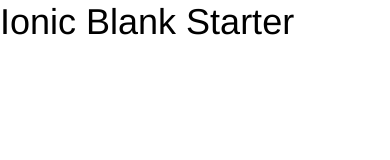
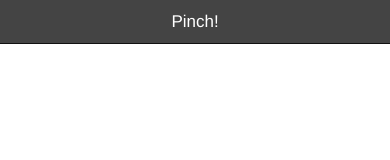
Before and after one commit to dkim6002/pinchify, a website: page www/index.html in a window 390 px wide. Drawn offline with Linux system fonts and the light colour scheme; some packages are replaced by stand-ins of ours; files that its build step writes are made by us from their sources; files whose address does not match are found by name.

Commit message:
added header and input form

```diff
--- a/www/index.html
+++ b/www/index.html
@@ -15,20 +15,29 @@
     <!-- ionic/angularjs js -->
     <script src="lib/ionic/js/ionic.bundle.js"></script>
 
+    <script src="js/app.js"></script>
+
     <!-- cordova script (this will be a 404 during development) -->
     <script src="cordova.js"></script>
 
     <!-- your app's js -->
-    <script src="js/app.js"></script>
+
   </head>
-  <body ng-app="starter">
+  <body>
+    <div ng-app="pincher">
 
-    <ion-pane>
-      <ion-header-bar class="bar-stable">
-        <h1 class="title">Ionic Blank Starter</h1>
+      <ion-header-bar class="bar bar-header bar-dark">
+        <h1 class="title">Pinch!</h1>
       </ion-header-bar>
-      <ion-content>
-      </ion-content>
-    </ion-pane>
+
+    <ion-content >
+      <label class="item item-input" id="pinch-input">
+        <i class="icon ion-search placeholder-icon"></i>
+        <input type="text" placeholder="Enter a pinch">
+      </label>
+    </ion-content>
+
+    </div>
+
   </body>
 </html>
--- a/www/js/app.js
+++ b/www/js/app.js
@@ -3,7 +3,7 @@
 // angular.module is a global place for creating, registering and retrieving Angular modules
 // 'starter' is the name of this angular module example (also set in a <body> attribute in index.html)
 // the 2nd parameter is an array of 'requires'
-angular.module('starter', ['ionic'])
+angular.module('pincher', ['ionic'])
 
 .run(function($ionicPlatform) {
   $ionicPlatform.ready(function() {
@@ -15,5 +15,6 @@
     if(window.StatusBar) {
       StatusBar.styleDefault();
     }
+
   });
 })
```
Also changed, not shown: www/js/controller.js (added).
